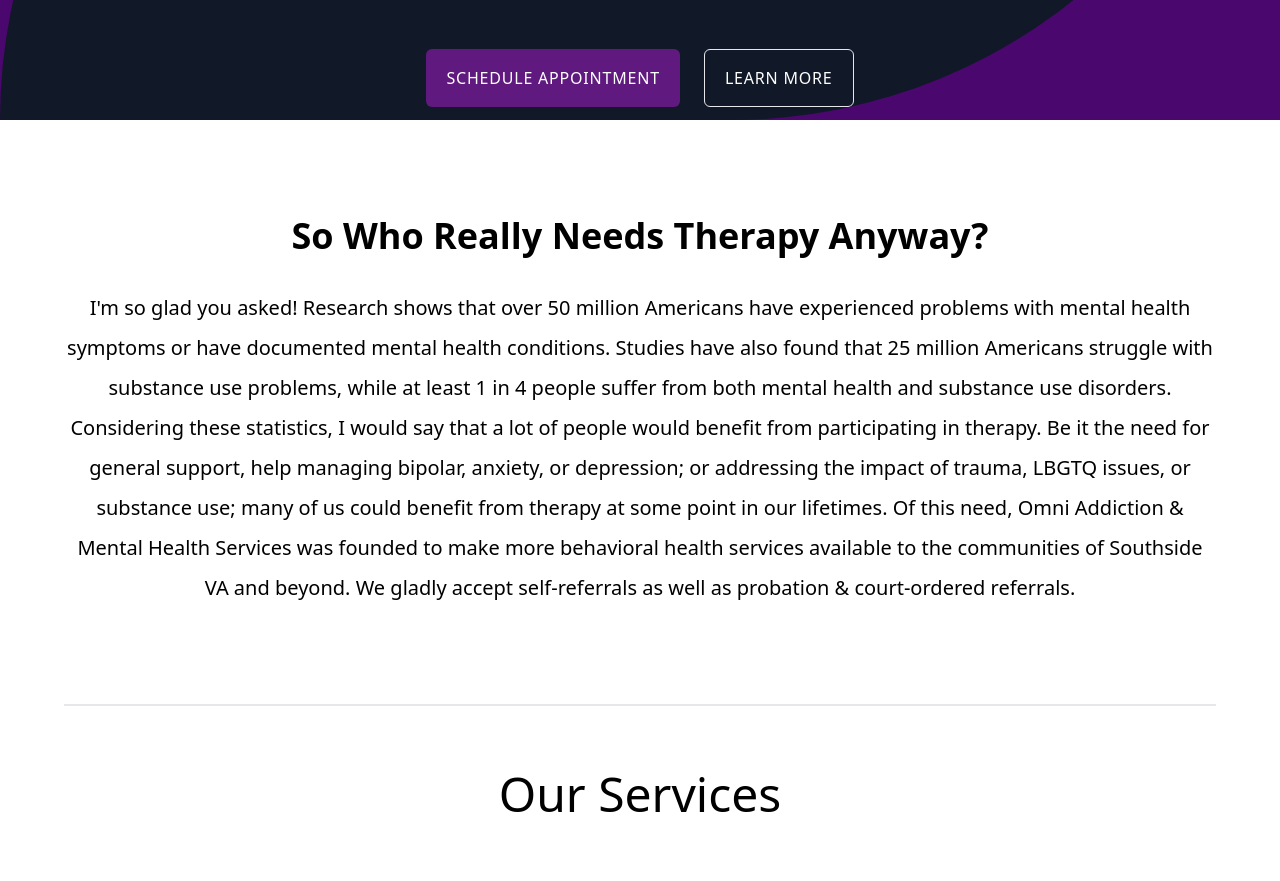
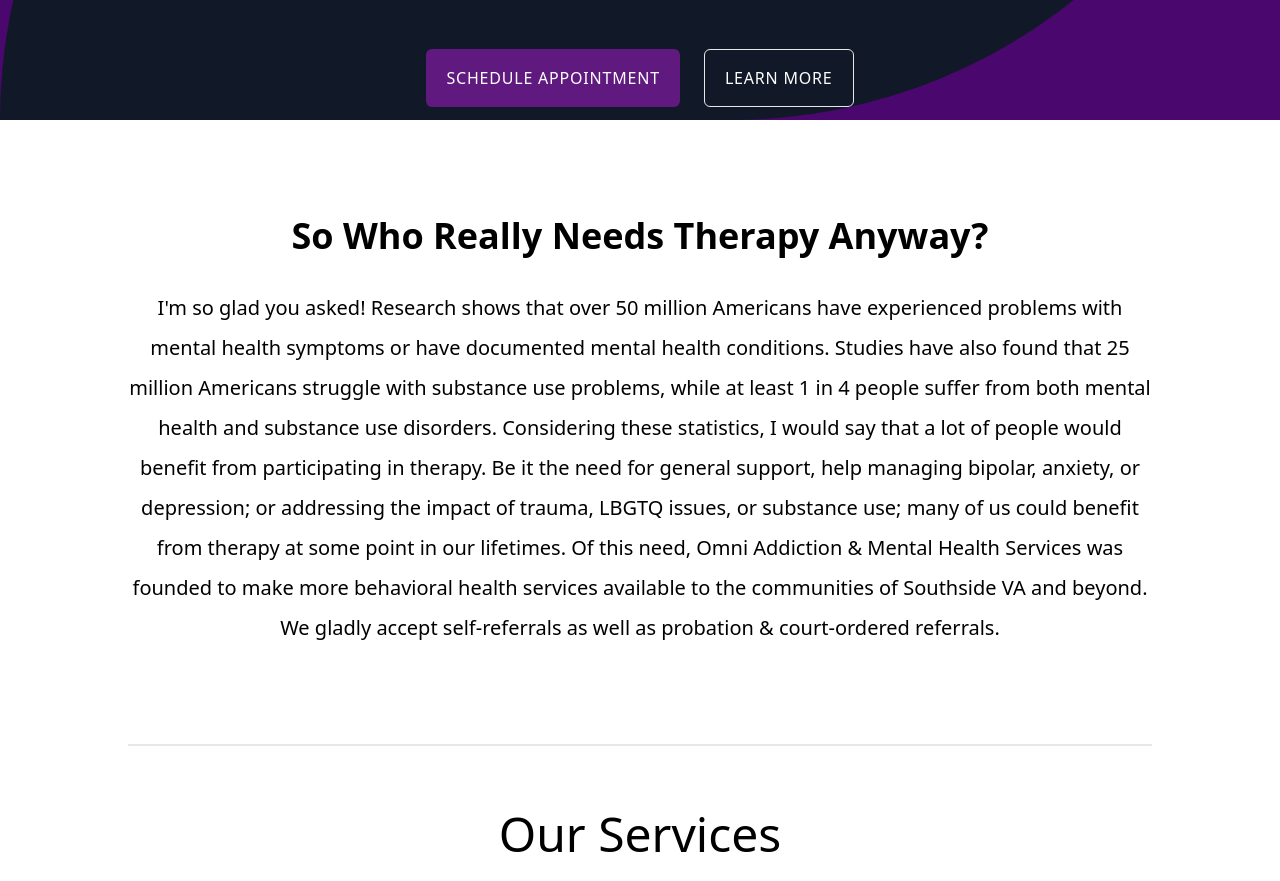
Before and after one commit to artsycoder533/omni, a Next.js app: page / in a window 1280 px wide. Shown: the part 520-1401 px from the top of the page. Built offline with nearby package versions, Linux system fonts and the light colour scheme.

Commit message:
chore: fix intro section width

```diff
--- a/components/Intro.jsx
+++ b/components/Intro.jsx
@@ -3,7 +3,7 @@ import React from 'react'
 function Intro() {
   return (
     <div className="bg-white">
-      <div className="w-[90vw] max-w-[1400px] mx-auto md:text-center py-24 border-b-2">
+      <div className="w-[80vw] max-w-[1400px] mx-auto md:text-center py-24 border-b-2">
         <h2 className="text-4xl font-semibold mb-8 text-center">So Who Really Needs Therapy Anyway?</h2>
         <p className="leading-10 text-xl">
           I'm so glad you asked! Research shows that over 50 million Americans
```
